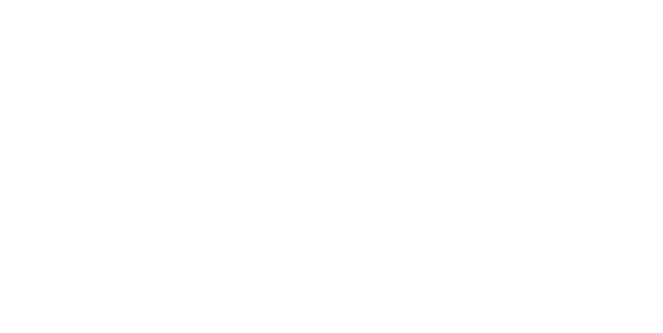
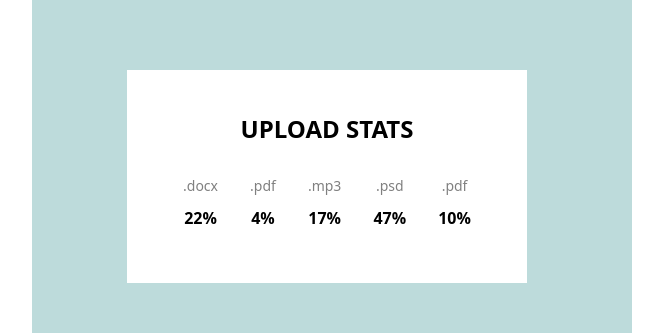
Before and after one commit to AnnaChebrova/goit-react-hw-07-phonebook, a React (Create React App) app: page / in a window 1280 px wide. Shown: the part 619-952 px from the top of the page, without its empty margins (308-971 px from the left). Before the commit the page ends 800 px from the top, so only its background shows below. Built offline with nearby package versions, Linux system fonts and the light colour scheme.

Commit message:
add task2

```diff
--- a/src/App.js
+++ b/src/App.js
@@ -1,9 +1,12 @@
 import React from 'react';
 import user from './components/Profile/user.json'
 import Profile from './components/Profile/User'
+import Statistics from './components/Statistics/Statistics'
+import statistics from './components/Statistics/statistical-data.json'
 
 const App = () => {
     return (
+        <>
         <div>
         <Profile
         name={user.name}
@@ -13,6 +16,15 @@ const App = () => {
         stats={user.stats}
         />
         </div>
+
+        <div>
+        <Statistics
+        title={statistics.title}
+        stats={statistics.label}
+        />
+
+        </div>
+        </>
     );
 };
 
--- /dev/null
+++ b/src/components/Statistics/Statistics.js
@@ -0,0 +1,22 @@
+import statistics from './statistical-data.json'
+import styles from './Statistics.module.css'
+
+const Statistics = () => {
+  return (
+    <section className={styles.container}>
+      <div className={styles.statContainer}>
+      <h2 className={styles.title}>Upload stats</h2>
+      <ul className={styles.statsList}>{statistics.map((stats) => (
+        <li key={statistics.id} style={styles.option}>
+          <span className={styles.label}>{stats.label}</span>
+          <span className={styles.percentage}>{stats.percentage}%</span>
+        </li>
+      ))
+  }
+  </ul>
+  </div>
+  </section>
+      )
+  }
+
+  export default Statistics;
--- /dev/null
+++ b/src/components/Statistics/Statistics.module.css
@@ -0,0 +1,38 @@
+  .container {
+    width: 600px;
+    margin: 30px auto;
+    padding: 30px;
+    background-color: rgb(189, 219, 219);
+}
+
+.statContainer {
+    width: 400px;
+    margin: 65px;
+    text-align: center;
+    background-color: rgb(255, 255, 255);
+        padding: 25px;
+}
+
+.title {
+    text-transform: uppercase;
+    font-weight: 700;
+}
+
+.statsList {
+    display: flex;
+    padding: 15px;
+        list-style: none;
+        justify-content: space-around;
+}
+
+.label {
+    display: block;
+    font-size: 14px;
+    margin-bottom: 15px;
+    color: gray;
+}
+
+.percentage {
+    display: block;
+    font-weight: 700;
+}
--- /dev/null
+++ b/src/components/Statistics/statistical-data.json
@@ -0,0 +1,7 @@
+[
+  { "id": "id-1", "label": ".docx", "percentage": 22 },
+  { "id": "id-2", "label": ".pdf", "percentage": 4 },
+  { "id": "id-3", "label": ".mp3", "percentage": 17 },
+  { "id": "id-4", "label": ".psd", "percentage": 47 },
+  { "id": "id-5", "label": ".pdf", "percentage": 10 }
+]
```
Also changed, not shown: src/components/Profile/User.js (+0 -14 lines).
